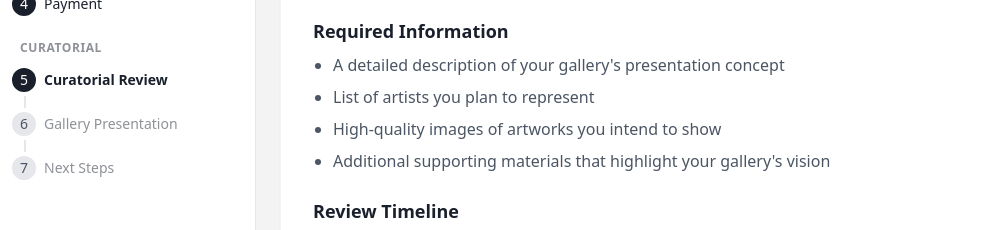
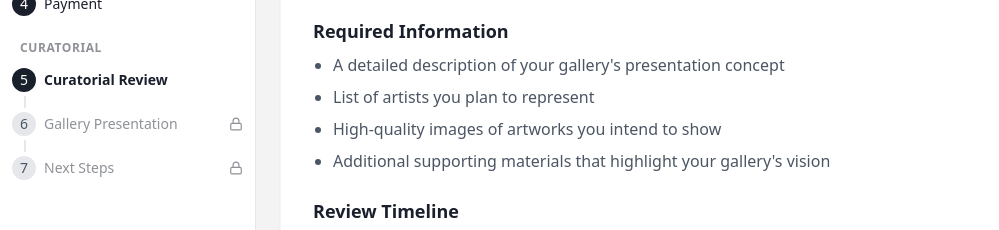
Before and after one commit to kazim3811/scope-artnav-demo, a React (Vite) app: page /curatorial in a window 1280 px wide. Shown: the part 273-503 px from the top of the page, without its empty margins (0-999 px from the left). Built offline with nearby package versions, Linux system fonts and the light colour scheme.

Commit message:
Add lock icon to curatorial steps
The curatorial steps in the sidebar will now display a lock icon until the "Proceed to Curatorial" button is clicked.

```diff
--- a/src/components/layouts/ApplicationLayout.tsx
+++ b/src/components/layouts/ApplicationLayout.tsx
@@ -1,6 +1,7 @@
 
 import { cn } from "@/lib/utils";
 import { Link, useNavigate } from "react-router-dom";
+import { Lock } from "lucide-react";
 
 interface ApplicationLayoutProps {
   children: React.ReactNode;
@@ -87,13 +88,16 @@ const ApplicationLayout = ({ children, currentStep }: ApplicationLayoutProps) =>
                   5
                 </div>
                 <span className={cn(
-                  "text-sm transition-colors duration-300",
+                  "text-sm flex-1 transition-colors duration-300",
                   currentStep === 5 ? "font-semibold text-[#1A1F2C]" :
                   currentStep > 5 ? "font-medium text-[#1A1F2C]" :
                   "text-[#8E9196]"
                 )}>
                   Curatorial Review
                 </span>
+                {currentStep < 5 && (
+                  <Lock className="h-3.5 w-3.5 ml-2 text-[#8E9196]" />
+                )}
               </Link>
               <div className={cn(
                 "ml-3 pl-2 mt-1 mb-1 border-l-2 h-3 transition-colors duration-300",
@@ -109,13 +113,16 @@ const ApplicationLayout = ({ children, currentStep }: ApplicationLayoutProps) =>
                   6
                 </div>
                 <span className={cn(
-                  "text-sm transition-colors duration-300",
+                  "text-sm flex-1 transition-colors duration-300",
                   currentStep === 6 ? "font-semibold text-[#1A1F2C]" :
                   currentStep > 6 ? "font-medium text-[#1A1F2C]" :
                   "text-[#8E9196]"
                 )}>
                   Gallery Presentation
                 </span>
+                {currentStep < 6 && (
+                  <Lock className="h-3.5 w-3.5 ml-2 text-[#8E9196]" />
+                )}
               </div>
               <div className={cn(
                 "ml-3 pl-2 mt-1 mb-1 border-l-2 h-3 transition-colors duration-300",
@@ -131,13 +138,16 @@ const ApplicationLayout = ({ children, currentStep }: ApplicationLayoutProps) =>
                   7
                 </div>
                 <span className={cn(
-                  "text-sm transition-colors duration-300",
+                  "text-sm flex-1 transition-colors duration-300",
                   currentStep === 7 ? "font-semibold text-[#1A1F2C]" :
                   currentStep > 7 ? "font-medium text-[#1A1F2C]" :
                   "text-[#8E9196]"
                 )}>
                   Next Steps
                 </span>
+                {currentStep < 7 && (
+                  <Lock className="h-3.5 w-3.5 ml-2 text-[#8E9196]" />
+                )}
               </div>
             </div>
           </div>
```
